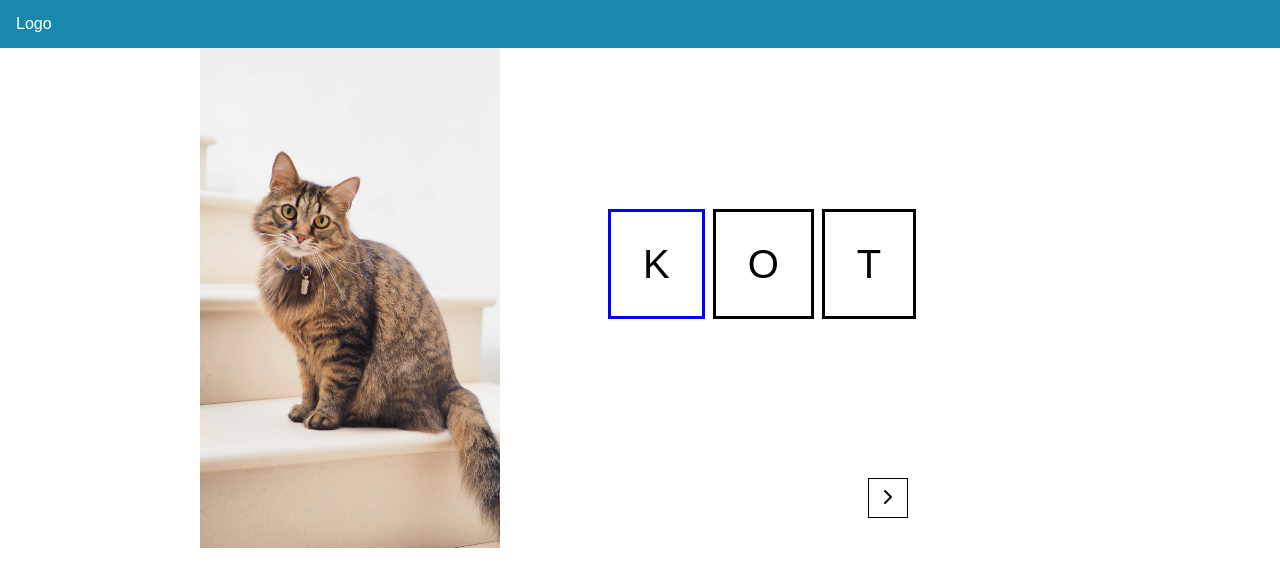
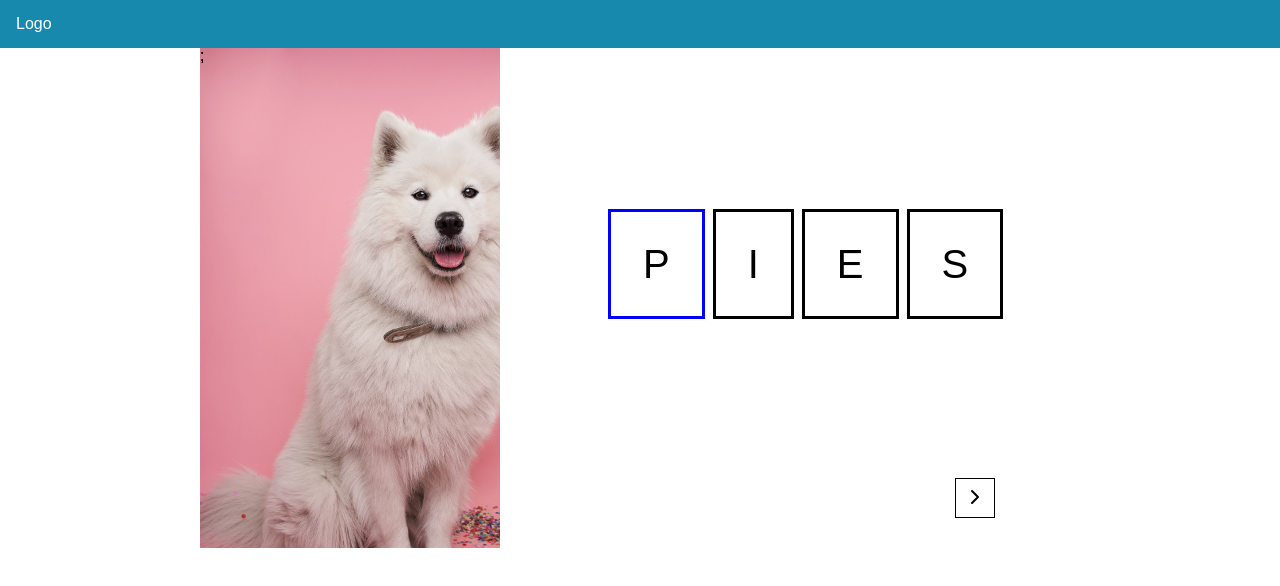
Before and after one commit to jzarzeczny/kid-learning, a Next.js app: page /learntyping/1 in a window 1280 px wide. Shown: the top 586 px of the page. Built offline with nearby package versions, Linux system fonts and the light colour scheme.

Commit message:
[01] Export state into context

```diff
--- a/app/learntyping/[question]/layout.tsx
+++ b/app/learntyping/[question]/layout.tsx
@@ -1,9 +1,14 @@
 import Header from "../../../components/Header/Header";
+import { TypeLearningLetterMechanismProvider } from "../../../store/typeLearningStore";
 import styles from "./layout.module.scss";
 export default function LayoutTyping({
   children,
 }: {
   children: React.ReactNode;
 }) {
-  return <section className={styles.main}>{children}</section>;
+  return (
+    <TypeLearningLetterMechanismProvider>
+      <section className={styles.main}>{children}</section>;
+    </TypeLearningLetterMechanismProvider>
+  );
 }
--- a/app/learntyping/[question]/page.tsx
+++ b/app/learntyping/[question]/page.tsx
@@ -1,62 +1,22 @@
 "use client";
 
-import React, { useEffect, useReducer } from "react";
+import React, { useEffect } from "react";
 import styles from "./page.module.scss";
 import { IconChevronRight } from "@tabler/icons";
 import Image from "next/image";
-import {
-  LetterTrackerAction,
-  LetterTrackerState,
-  QuestionInterface,
-} from "../../../interfaces/LetterInterfaces";
+
 import Letter from "../../../components/Letter/Letter";
 import LayoutTyping from "./layout";
+import { mockedQuestions } from "../../../data/typeLearningData";
+import {
+  useLetters,
+  useLettersDispatch,
+} from "../../../store/typeLearningStore";
 
-const mockedQuestions: QuestionInterface[] = [
-  { id: "1", title: "kot", text: "kot", image: "/cat.jpg" },
-  { id: "2", title: "pies", text: "pies", image: "/dog.jpg" },
-];
-
-function reducer(
-  state: LetterTrackerState,
-  action: LetterTrackerAction
-): LetterTrackerState {
-  switch (action.type) {
-    case "letterIsCorrect": {
-      return {
-        ...state,
-        currentIndex: state.currentIndex + 1,
-        correctLetter: true,
-      };
-    }
-    case "letterIsIncorrect": {
-      return {
-        ...state,
-        correctLetter: false,
-      };
-    }
-    case "setLetters": {
-      if (action.payload?.letters) {
-        return {
-          ...state,
-          letters: action.payload?.letters,
-        };
-      }
-      return { ...state };
-    }
-    default:
-      return state;
-  }
-}
-
-const initialState: LetterTrackerState = {
-  currentIndex: 0,
-  correctLetter: true,
-  letters: [],
-};
-
-function Home() {
-  const [state, dispatch] = useReducer(reducer, initialState);
+export default function Page({ params }: { params: { question: string } }) {
+  const questionId = parseInt(params.question);
+  const letters = useLetters();
+  const lettersDispatch = useLettersDispatch();
 
   useEffect(() => {
     window.addEventListener("keydown", handleKeyPress);
@@ -66,31 +26,30 @@ function Home() {
   });
 
   useEffect(() => {
-    dispatch({
+    lettersDispatch({
       type: "setLetters",
       payload: {
-        letters: mockedQuestions[0].text.toUpperCase().split(""),
+        letters: mockedQuestions[questionId].text.toUpperCase().split(""),
       },
     });
-  }, []);
+  }, [lettersDispatch]);
 
+  const handleKeyPress = (e: KeyboardEvent) => {
+    const keyMatchLetter = validateKey(
+      e.key,
+      letters.letters[letters.currentIndex].toLowerCase()
+    );
+    if (keyMatchLetter) {
+      lettersDispatch({ type: "letterIsCorrect" });
+    } else {
+      lettersDispatch({ type: "letterIsIncorrect" });
+    }
+  };
   const validateKey = (keyPressed: string, currentLetter: string): boolean => {
     if (keyPressed === currentLetter) {
       return true;
     }
     return false;
-  };
-
-  const handleKeyPress = (e: KeyboardEvent) => {
-    const keyMatchLetter = validateKey(
-      e.key,
-      state.letters[state.currentIndex].toLowerCase()
-    );
-    if (keyMatchLetter) {
-      dispatch({ type: "letterIsCorrect" });
-    } else {
-      dispatch({ type: "letterIsIncorrect" });
-    }
   };
 
   return (
@@ -100,20 +59,20 @@ function Home() {
           width={400}
           height={600}
           style={{ objectFit: "cover" }}
-          alt={mockedQuestions[0].title}
-          src={mockedQuestions[0].image}
+          alt={mockedQuestions[questionId].title}
+          src={mockedQuestions[questionId].image}
         />
       </div>
 
       <div className={styles.type__interface}>
         <div className={styles.letters__container}>
-          {state.letters.map((letter: string, index: number) => (
+          {letters?.letters.map((letter: string, index: number) => (
             <Letter
               letter={letter}
               key={index}
               indexOfLetter={index}
-              currentIndex={state.currentIndex}
-              correctLetter={state.correctLetter}
+              currentIndex={letters.currentIndex}
+              correctLetter={letters.correctLetter}
             />
           ))}
         </div>
@@ -124,5 +83,3 @@ function Home() {
     </LayoutTyping>
   );
 }
-
-export default Home;
--- /dev/null
+++ b/data/typeLearningData.ts
@@ -0,0 +1,6 @@
+import { QuestionInterface } from "../interfaces/LetterInterfaces";
+
+export const mockedQuestions: QuestionInterface[] = [
+  { id: "1", title: "kot", text: "kot", image: "/cat.jpg" },
+  { id: "2", title: "pies", text: "pies", image: "/dog.jpg" },
+];
--- /dev/null
+++ b/store/typeLearningStore.tsx
@@ -0,0 +1,73 @@
+"use client";
+
+import { createContext, useReducer, Dispatch, useContext } from "react";
+import {
+  LetterTrackerAction,
+  LetterTrackerState,
+} from "../interfaces/LetterInterfaces";
+const initialState: LetterTrackerState = {
+  currentIndex: 0,
+  correctLetter: true,
+  letters: [],
+};
+const TypeLearningLetterMechanismContext =
+  createContext<LetterTrackerState>(initialState);
+
+const TypeLearningLetterMechanismDispatchContext = createContext<
+  Dispatch<LetterTrackerAction>
+>(() => {});
+
+export function TypeLearningLetterMechanismProvider({
+  children,
+}: {
+  children: React.ReactNode;
+}) {
+  const [letters, dispatch] = useReducer(reducer, initialState);
+
+  return (
+    <TypeLearningLetterMechanismContext.Provider value={letters}>
+      <TypeLearningLetterMechanismDispatchContext.Provider value={dispatch}>
+        {children}
+      </TypeLearningLetterMechanismDispatchContext.Provider>
+    </TypeLearningLetterMechanismContext.Provider>
+  );
+}
+
+export function useLetters() {
+  return useContext(TypeLearningLetterMechanismContext);
+}
+export function useLettersDispatch() {
+  return useContext(TypeLearningLetterMechanismDispatchContext);
+}
+
+function reducer(
+  state: LetterTrackerState,
+  action: LetterTrackerAction
+): LetterTrackerState {
+  switch (action.type) {
+    case "letterIsCorrect": {
+      return {
+        ...state,
+        currentIndex: state.currentIndex + 1,
+        correctLetter: true,
+      };
+    }
+    case "letterIsIncorrect": {
+      return {
+        ...state,
+        correctLetter: false,
+      };
+    }
+    case "setLetters": {
+      if (action.payload?.letters) {
+        return {
+          ...state,
+          letters: action.payload?.letters,
+        };
+      }
+      return { ...state };
+    }
+    default:
+      return state;
+  }
+}
```
